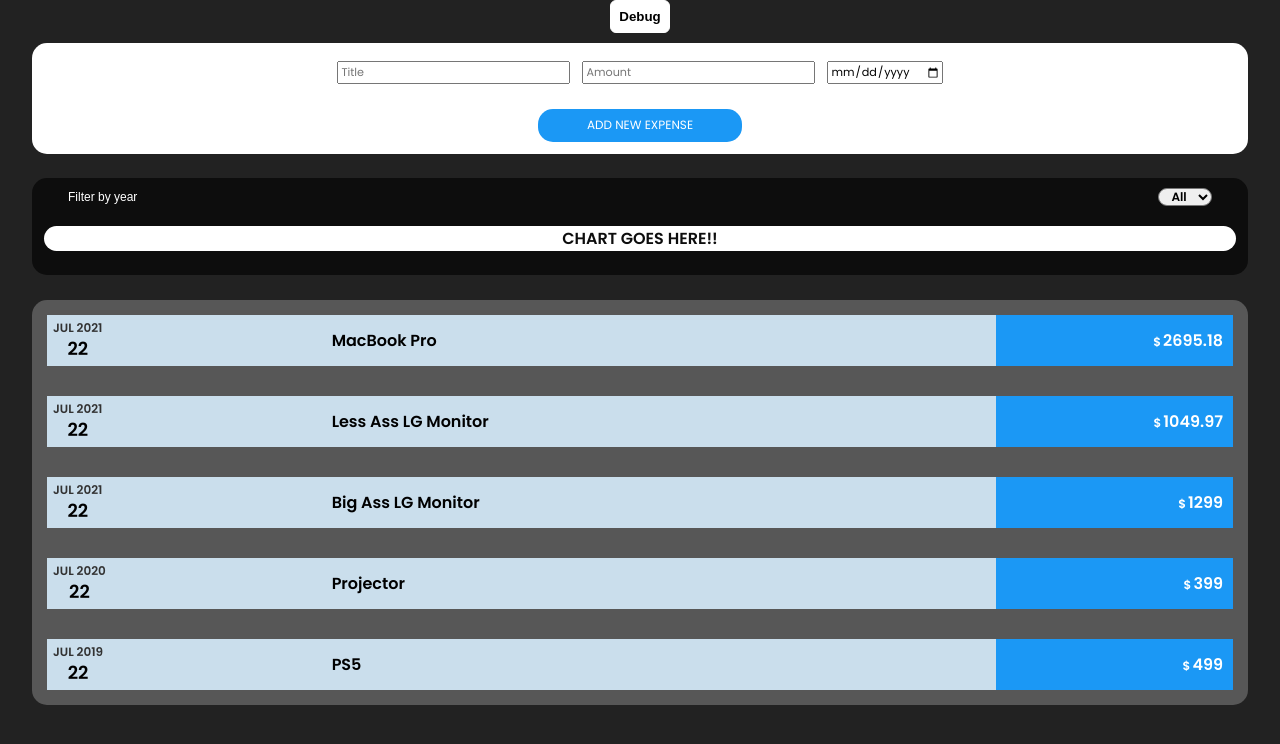
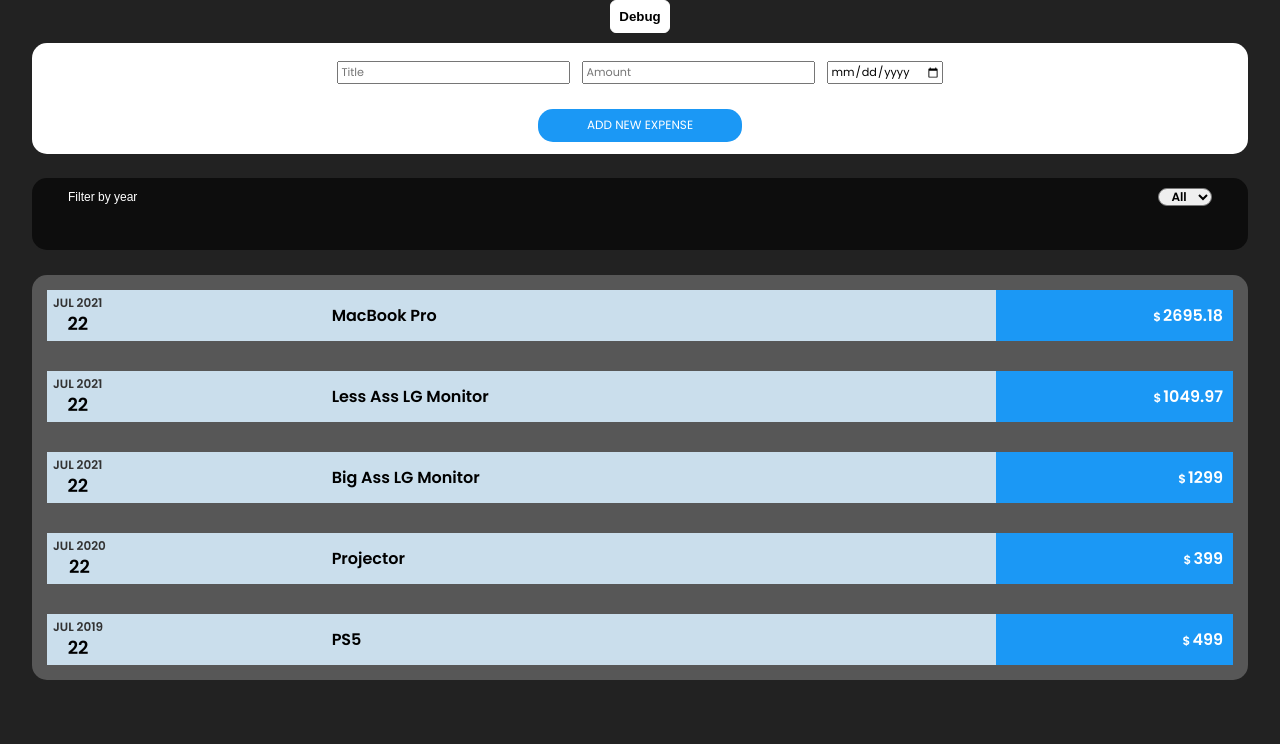
Before and after one commit to kartikkoul/cool-expense-tracker, a React (Create React App) app: page / in a window 1280 px wide. Shown: the top 744 px of the page. Built offline with nearby package versions, Linux system fonts and the light colour scheme; a web font is replaced by a local one.

Commit message:
- Working on ChartBar 🚀

```diff
--- a/src/App.js
+++ b/src/App.js
@@ -2,7 +2,7 @@ import {useState} from 'react';
 import './App.css';
 import Expenses from './myComponents/expensesListSection/Expenses';
 import AddExpense from './myComponents/addExpenseSection/AddExpense';
-import Chart from './myComponents/chartSection/Chart';
+import ExpenseChart from './myComponents/expensesListSection/ExpenseChart';
 
 function App() {
 
@@ -54,7 +54,7 @@ function App() {
     <div className="webApp">
       <button onClick={debugHandler} className="debugButton">Debug</button>
       <AddExpense expenses={expenses} setexpenses={setexpenses}/>
-      <Chart expenses={expenses} setFilterYear={setfilterYear}/>
+      <ExpenseChart expenses={expenses} setFilterYear={setfilterYear}/>
       <Expenses expenseObj={expenses} filterYear={filterYear}/>
     </div>
 
--- a/src/myComponents/chartSection/Chart.css
+++ b/src/myComponents/chartSection/Chart.css
@@ -48,8 +48,8 @@
     display: flex;
     justify-content: center;
     background-color: #fff;
-    color: #0d0d0d;
     font-family: 'Poppins', sans-serif;
     font-weight: 600;
     border-radius: 15px;
+    color: black;
 }
--- a/src/myComponents/chartSection/Chart.js
+++ b/src/myComponents/chartSection/Chart.js
@@ -1,5 +1,6 @@
 import React from 'react'
 import './Chart.css'
+import ChartBar from './ChartBar'
 
 
 const Chart = (props) => {
@@ -15,7 +16,6 @@ const Chart = (props) => {
     return (
         <div className="chartOuter">
             <div className="chartInner">
-
                 <div className="filterSection">
                     <p>Filter by year</p>
                     <select onChange={filteredYear}>
@@ -28,7 +28,7 @@ const Chart = (props) => {
                 </div>
 
                 <div className="chartSection">
-                    CHART GOES HERE!!
+                     <ChartBar/>
                 </div>
             </div>
         </div>
--- /dev/null
+++ b/src/myComponents/chartSection/ChartBar.css
@@ -0,0 +1,11 @@
+.chartBar{
+    width: 100%;
+    height: 100%;
+}
+
+.charBarInner{
+    width: 24px;
+    height: 152px;
+    background-color: #C4C4C4;
+    border-radius: 15px;
+}
--- /dev/null
+++ b/src/myComponents/chartSection/ChartBar.js
@@ -0,0 +1,16 @@
+import React from 'react'
+import './ChartBar.css'
+
+
+const ChartBar = () => {
+    return (
+        <div className="chartBar">
+            <div className="chartBarInner">
+                <div className="chartBarFill"></div>
+                <div className="label"></div>
+            </div>
+        </div>
+    )
+}
+
+export default ChartBar
--- /dev/null
+++ b/src/myComponents/expensesListSection/ExpenseChart.js
@@ -0,0 +1,11 @@
+import React from 'react'
+import Chart from '../chartSection/Chart';
+
+
+const ExpenseChart = (props) => {
+    return (
+            <Chart expenses={props.expenses} setFilterYear={props.setFilterYear}/>
+    )
+}
+
+export default ExpenseChart
```
